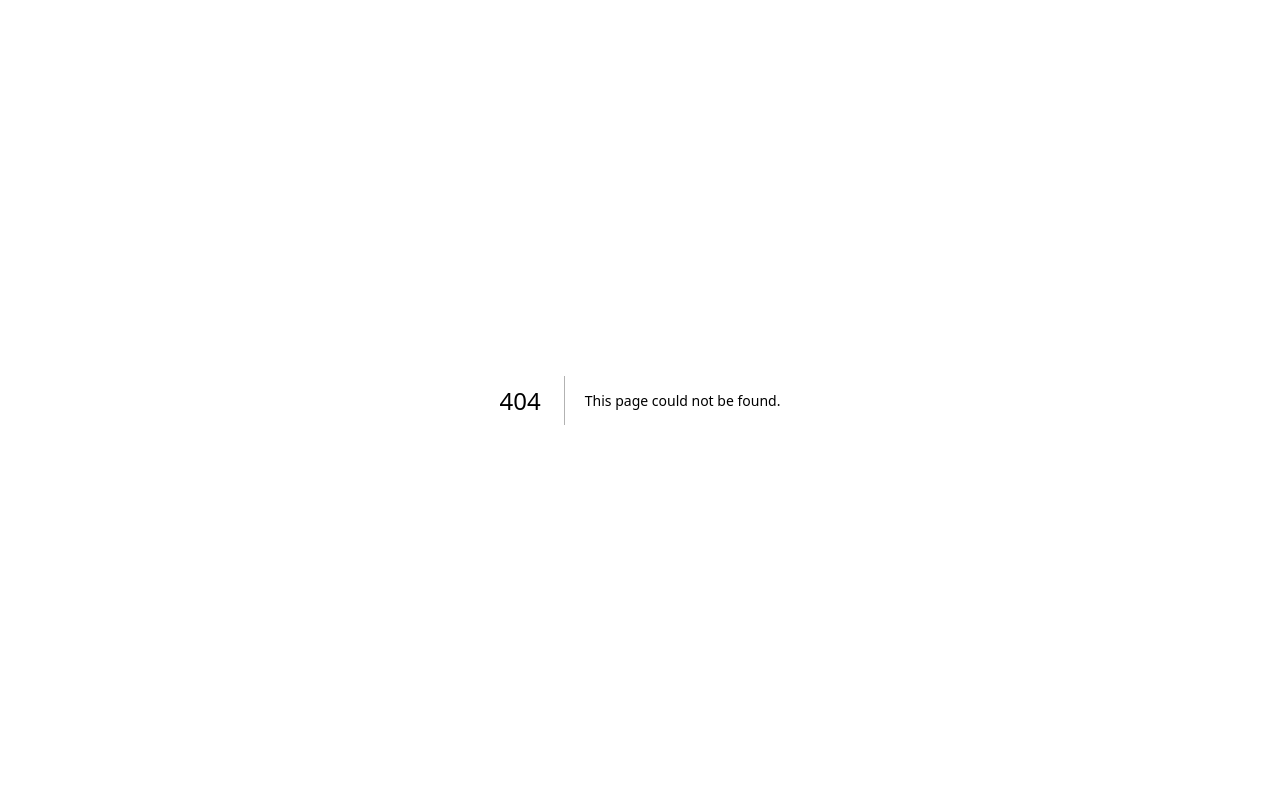
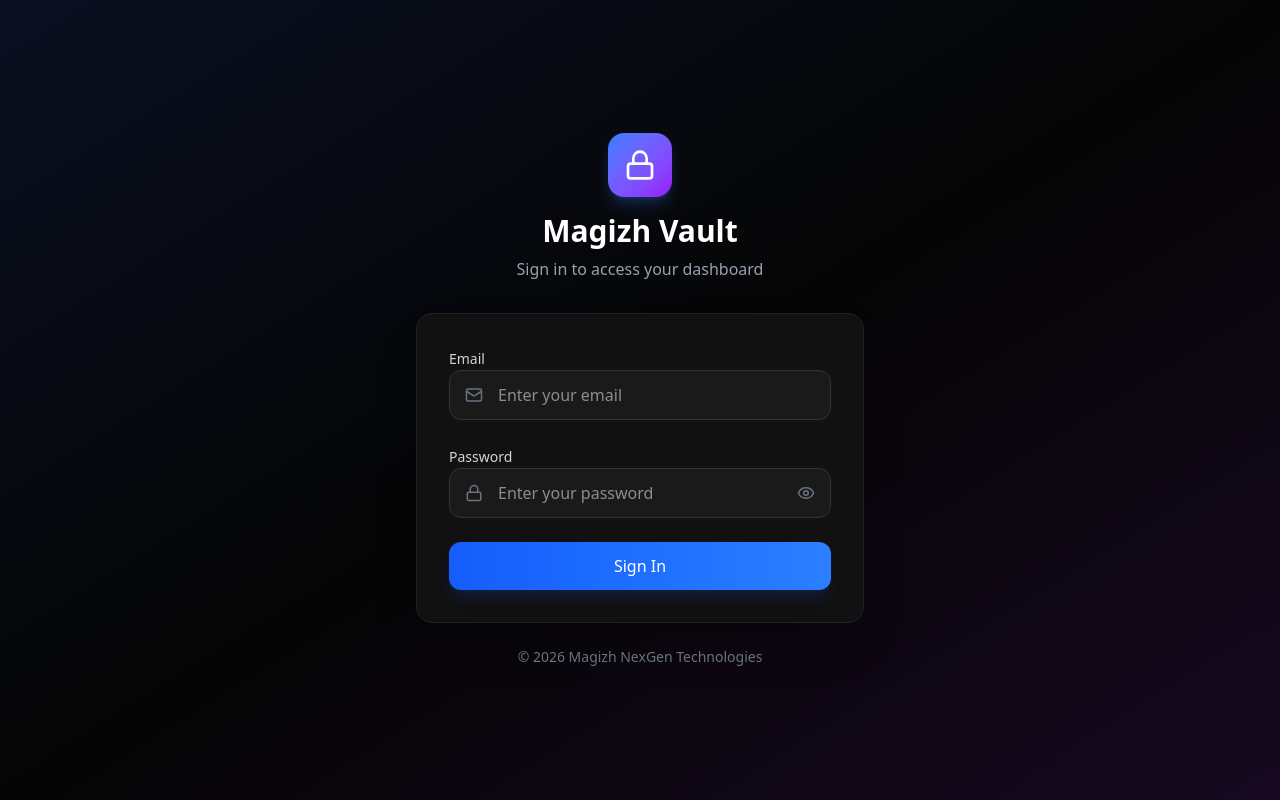
Before and after one commit to saravanan-1993/credential-manager, a Next.js app: page /login in a window 1280 px wide. Before the commit this address had no page. Built offline with nearby package versions, Linux system fonts and the light colour scheme.

Commit message:
added some new features

```diff
--- a/package.json
+++ b/package.json
@@ -26,6 +26,7 @@
     "mongoose": "^7.8.9",
     "morgan": "^1.10.1",
     "next": "16.1.6",
+    "next-auth": "^4.24.13",
     "react": "19.2.3",
     "react-dom": "19.2.3",
     "tailwind-merge": "^3.4.0",
--- /dev/null
+++ b/src/app/api/auth/[...nextauth]/route.ts
@@ -0,0 +1,67 @@
+import NextAuth from "next-auth";
+import CredentialsProvider from "next-auth/providers/credentials";
+
+const handler = NextAuth({
+    providers: [
+        CredentialsProvider({
+            name: "Credentials",
+            credentials: {
+                email: { label: "Email", type: "email" },
+                password: { label: "Password", type: "password" }
+            },
+            async authorize(credentials) {
+                try {
+                    const res = await fetch(`${process.env.NEXT_PUBLIC_API_URL || 'http://localhost:5000'}/api/auth/login`, {
+                        method: 'POST',
+                        headers: { 'Content-Type': 'application/json' },
+                        body: JSON.stringify({
+                            email: credentials?.email,
+                            password: credentials?.password
+                        })
+                    });
+
+                    const user = await res.json();
+
+                    if (res.ok && user) {
+                        return {
+                            id: user.id,
+                            name: user.name,
+                            email: user.email,
+                            role: user.role
+                        };
+                    }
+                    return null;
+                } catch (error) {
+                    console.error("Auth error:", error);
+                    return null;
+                }
+            }
+        })
+    ],
+    pages: {
+        signIn: '/login',
+    },
+    callbacks: {
+        async jwt({ token, user }) {
+            if (user) {
+                token.id = user.id;
+                token.role = user.role;
+            }
+            return token;
+        },
+        async session({ session, token }) {
+            if (session.user) {
+                (session.user as any).id = token.id;
+                (session.user as any).role = token.role;
+            }
+            return session;
+        }
+    },
+    session: {
+        strategy: "jwt",
+        maxAge: 30 * 24 * 60 * 60, // 30 days
+    },
+    secret: process.env.NEXTAUTH_SECRET,
+});
+
+export { handler as GET, handler as POST };
--- a/src/app/dashboard/layout.tsx
+++ b/src/app/dashboard/layout.tsx
@@ -1,3 +1,8 @@
+"use client";
+
+import { useSession } from "next-auth/react";
+import { useRouter } from "next/navigation";
+import { useEffect } from "react";
 import Sidebar from "@/components/layout/Sidebar";
 import Header from "@/components/layout/Header";
 import Footer from "@/components/layout/Footer";
@@ -7,6 +12,31 @@ export default function DashboardLayout({
 }: {
     children: React.ReactNode;
 }) {
+    const { data: session, status } = useSession();
+    const router = useRouter();
+
+    useEffect(() => {
+        if (status === "loading") return;
+        if (!session) {
+            router.push("/login");
+        }
+    }, [session, status, router]);
+
+    if (status === "loading") {
+        return (
+            <div className="min-h-screen bg-[#050505] flex items-center justify-center">
+                <div className="text-center">
+                    <div className="w-16 h-16 border-4 border-blue-500 border-t-transparent rounded-full animate-spin mx-auto mb-4"></div>
+                    <p className="text-gray-400">Loading...</p>
+                </div>
+            </div>
+        );
+    }
+
+    if (!session) {
+        return null;
+    }
+
     return (
         <div className="min-h-screen bg-[#050505] flex">
             <Sidebar />
--- a/src/app/layout.tsx
+++ b/src/app/layout.tsx
@@ -1,11 +1,12 @@
 import type { Metadata } from "next";
 import { Inter } from "next/font/google";
 import "./globals.css";
+import { Providers } from "./providers";
 
 const inter = Inter({ subsets: ["latin"], variable: "--font-inter" });
 
 export const metadata: Metadata = {
-  title: "Magizh Asset Manager",
+  title: "Magizh Vault",
   description: "Secure, elegant asset management for Magizh NexGen Technologies",
 };
 
@@ -17,7 +18,7 @@ export default function RootLayout({
   return (
     <html lang="en">
       <body className={`${inter.variable} antialiased bg-background text-foreground`}>
-        {children}
+        <Providers>{children}</Providers>
       </body>
     </html>
   );
--- /dev/null
+++ b/src/app/login/page.tsx
@@ -0,0 +1,129 @@
+"use client";
+
+import { useState } from "react";
+import { signIn } from "next-auth/react";
+import { useRouter } from "next/navigation";
+import { Lock, Mail, Eye, EyeOff, Loader2 } from "lucide-react";
+
+export default function LoginPage() {
+    const [email, setEmail] = useState("");
+    const [password, setPassword] = useState("");
+    const [showPassword, setShowPassword] = useState(false);
+    const [error, setError] = useState("");
+    const [isLoading, setIsLoading] = useState(false);
+    const router = useRouter();
+
+    const handleSubmit = async (e: React.FormEvent) => {
+        e.preventDefault();
+        setError("");
+        setIsLoading(true);
+
+        try {
+            const result = await signIn("credentials", {
+                redirect: false,
+                email,
+                password,
+            });
+
+            if (result?.error) {
+                setError("Invalid email or password");
+            } else {
+                router.push("/dashboard");
+            }
+        } catch (err) {
+            setError("An error occurred. Please try again.");
+        } finally {
+            setIsLoading(false);
+        }
+    };
+
+    return (
+        <div className="min-h-screen bg-[#050505] flex items-center justify-center p-4">
+            {/* Background gradient */}
+            <div className="absolute inset-0 bg-gradient-to-br from-blue-900/20 via-transparent to-purple-900/20 pointer-events-none" />
+
+            <div className="w-full max-w-md relative z-10">
+                {/* Logo */}
+                <div className="text-center mb-8">
+                    <div className="w-16 h-16 bg-gradient-to-br from-blue-500 to-purple-600 rounded-2xl mx-auto mb-4 flex items-center justify-center shadow-lg shadow-blue-500/25">
+                        <Lock className="w-8 h-8 text-white" />
+                    </div>
+                    <h1 className="text-3xl font-bold text-white mb-2">Magizh Vault</h1>
+                    <p className="text-gray-400">Sign in to access your dashboard</p>
+                </div>
+
+                {/* Login Card */}
+                <div className="bg-[#111] border border-[#222] rounded-2xl p-8 shadow-2xl">
+                    <form onSubmit={handleSubmit} className="space-y-6">
+                        {/* Error Message */}
+                        {error && (
+                            <div className="bg-red-500/10 border border-red-500/30 text-red-400 px-4 py-3 rounded-xl text-sm text-center">
+                                {error}
+                            </div>
+                        )}
+
+                        {/* Email Field */}
+                        <div className="space-y-2">
+                            <label className="text-sm font-medium text-gray-300">Email</label>
+                            <div className="relative">
+                                <Mail className="absolute left-4 top-1/2 -translate-y-1/2 text-gray-500" size={18} />
+                                <input
+                                    type="email"
+                                    value={email}
+                                    onChange={(e) => setEmail(e.target.value)}
+                                    placeholder="Enter your email"
+                                    required
+                                    className="w-full bg-[#1a1a1a] border border-[#333] text-white pl-12 pr-4 py-3 rounded-xl focus:outline-none focus:border-blue-500/50 focus:ring-2 focus:ring-blue-500/20 transition-all"
+                                />
+                            </div>
+                        </div>
+
+                        {/* Password Field */}
+                        <div className="space-y-2">
+                            <label className="text-sm font-medium text-gray-300">Password</label>
+                            <div className="relative">
+                                <Lock className="absolute left-4 top-1/2 -translate-y-1/2 text-gray-500" size={18} />
+                                <input
+                                    type={showPassword ? "text" : "password"}
+                                    value={password}
+                                    onChange={(e) => setPassword(e.target.value)}
+                                    placeholder="Enter your password"
+                                    required
+                                    className="w-full bg-[#1a1a1a] border border-[#333] text-white pl-12 pr-12 py-3 rounded-xl focus:outline-none focus:border-blue-500/50 focus:ring-2 focus:ring-blue-500/20 transition-all"
+                                />
+                                <button
+                                    type="button"
+                                    onClick={() => setShowPassword(!showPassword)}
+                                    className="absolute right-4 top-1/2 -translate-y-1/2 text-gray-500 hover:text-white transition-colors"
+                                >
+                                    {showPassword ? <EyeOff size={18} /> : <Eye size={18} />}
+                                </button>
+                            </div>
+                        </div>
+
+                        {/* Submit Button */}
+                        <button
+                            type="submit"
+                            disabled={isLoading}
+                            className="w-full bg-gradient-to-r from-blue-600 to-blue-500 hover:from-blue-500 hover:to-blue-400 text-white py-3 rounded-xl font-medium transition-all shadow-lg shadow-blue-900/30 disabled:opacity-50 disabled:cursor-not-allowed flex items-center justify-center gap-2"
+                        >
+                            {isLoading ? (
+                                <>
+                                    <Loader2 className="w-5 h-5 animate-spin" />
+                                    Signing in...
+                                </>
+                            ) : (
+                                "Sign In"
+                            )}
+                        </button>
+                    </form>
+                </div>
+
+                {/* Footer */}
+                <p className="text-center text-gray-500 text-sm mt-6">
+                    © 2026 Magizh NexGen Technologies
+                </p>
+            </div>
+        </div>
+    );
+}
--- a/src/app/page.tsx
+++ b/src/app/page.tsx
@@ -2,14 +2,21 @@
 
 import { useEffect } from "react";
 import { useRouter } from "next/navigation";
+import { useSession } from "next-auth/react";
 
 export default function Home() {
   const router = useRouter();
+  const { data: session, status } = useSession();
 
   useEffect(() => {
-    // Redirect to dashboard immediately
-    router.push("/dashboard");
-  }, [router]);
+    if (status === "loading") return;
+
+    if (session) {
+      router.push("/dashboard");
+    } else {
+      router.push("/login");
+    }
+  }, [session, status, router]);
 
   return (
     <main className="min-h-screen w-full flex items-center justify-center bg-[#0a0a0a]">
--- /dev/null
+++ b/src/app/providers.tsx
@@ -0,0 +1,7 @@
+"use client";
+
+import { SessionProvider } from "next-auth/react";
+
+export function Providers({ children }: { children: React.ReactNode }) {
+    return <SessionProvider>{children}</SessionProvider>;
+}
```
Also changed, not shown: 1 other file (tests, documents, lock files or other folders).
